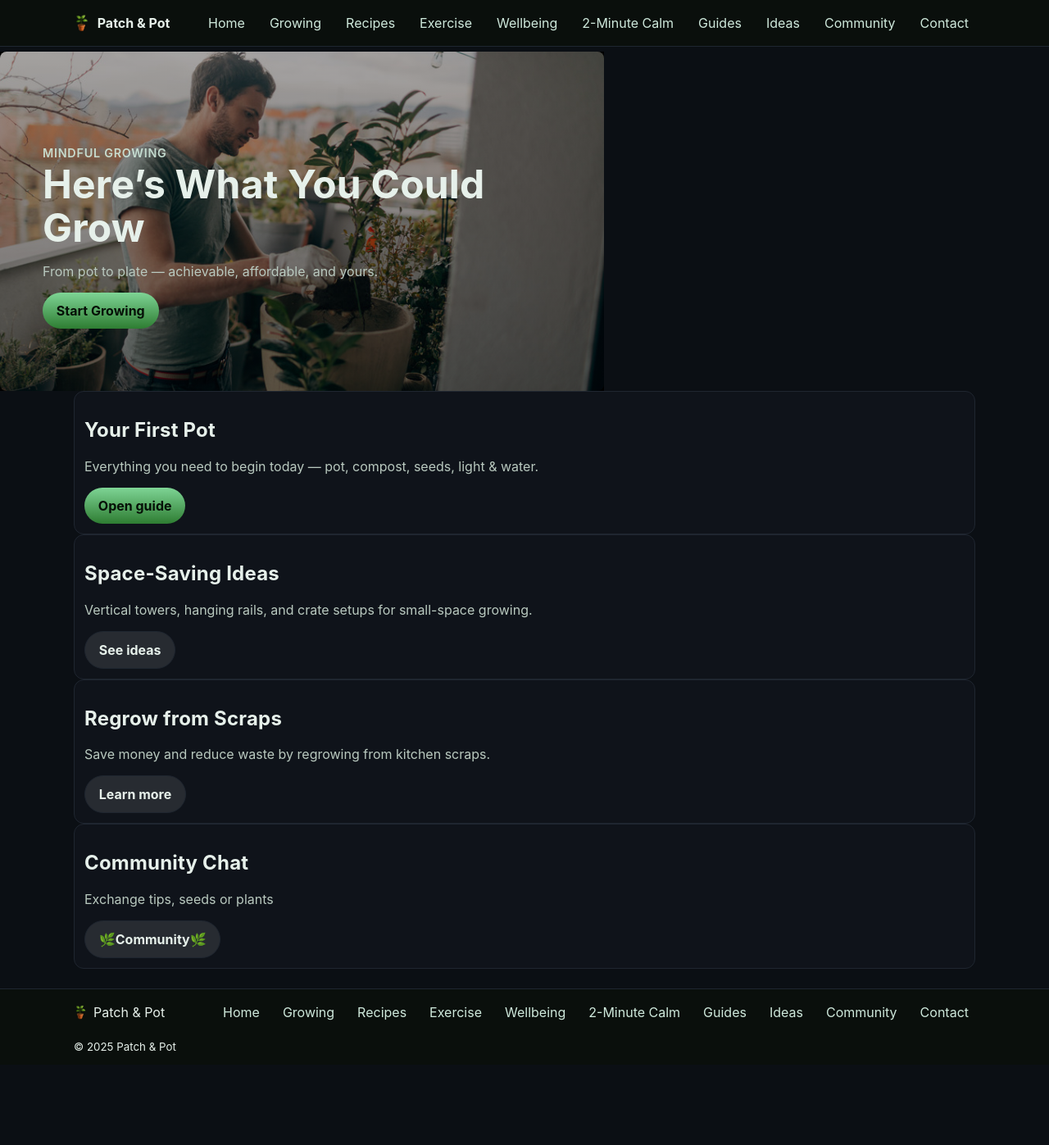
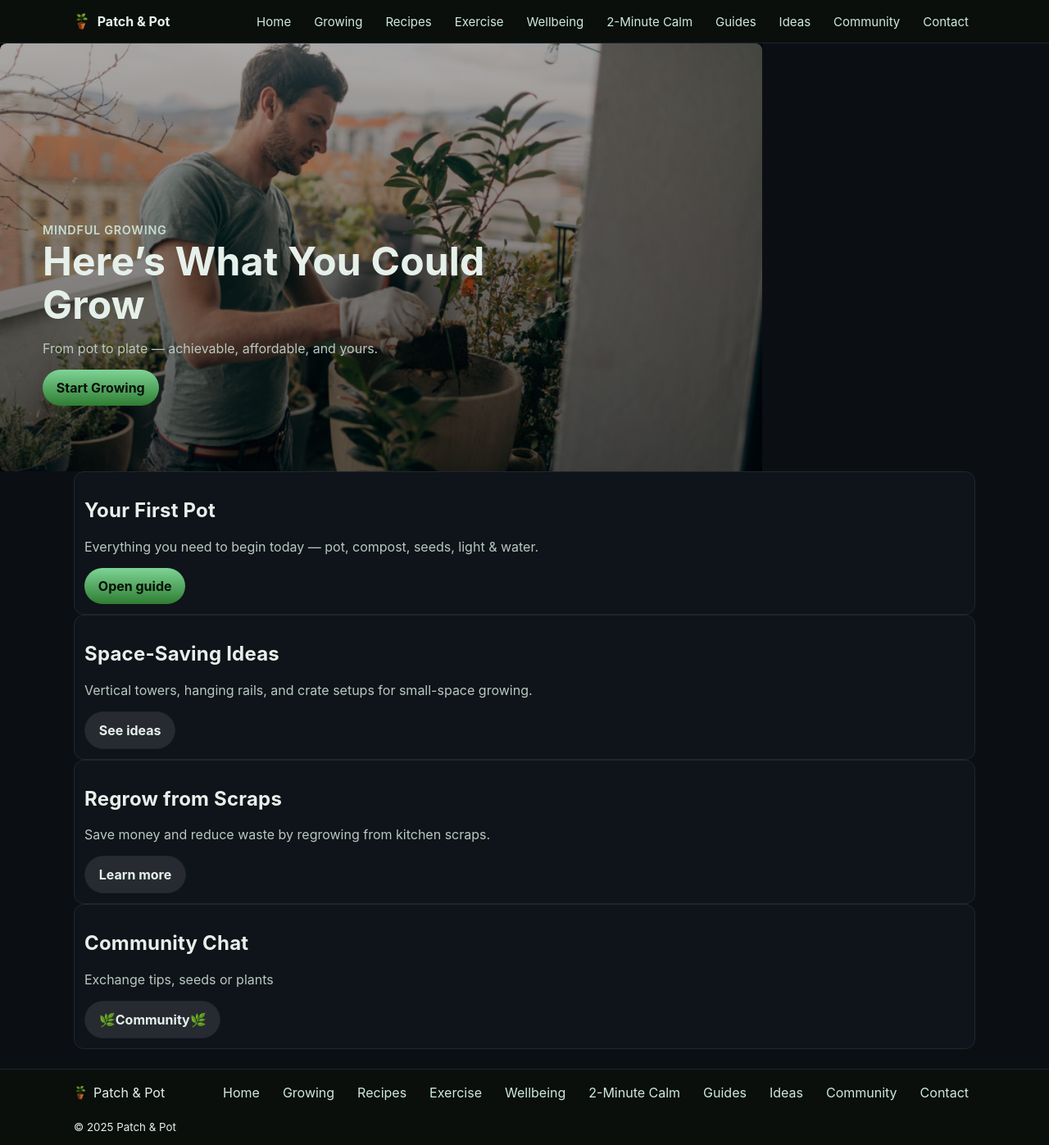
Before and after one commit to grantfitfuel/patchandpot, a Jekyll site: the page built from sites/index.html, in a window 1280 px wide. Shown: the whole page at 82% size. Built offline with Jekyll 4.4.1, drawn with Linux system fonts in a browser that asks for light colours; before the commit the page ends 1299 px from its top, so only the background shows below that.

Commit message:
Update pp-hotfix.css

```diff
--- a/sites/assets/css/pp-hotfix.css
+++ b/sites/assets/css/pp-hotfix.css
@@ -7,15 +7,29 @@
 html,body{background:var(--bg);color:var(--ink)}
 .wrap{max-width:1100px;margin:0 auto;padding:0 20px}
 
-/* Header */
+/* ================= Header & Nav ================= */
 .site-header{background:#0a0f0c;border-bottom:1px solid var(--stroke)}
 .site-header .wrap{display:flex;align-items:center;justify-content:space-between;gap:14px;padding:12px 20px}
 .site-header .brand{display:flex;align-items:center;gap:10px;text-decoration:none;color:var(--ink)}
 .site-header .logo{height:28px;width:auto}
 .site-header .site-title{font-weight:700}
-.site-header .nav{display:flex;gap:14px}
-.site-header .nav a{color:#cfe9dc;text-decoration:none;padding:6px 8px;border-radius:8px;white-space:nowrap}
+
+/* Keep nav on one line on tablets/desktops */
+.site-header .nav{display:flex;gap:12px;flex-wrap:nowrap}
+.site-header .nav a{
+  color:#cfe9dc;text-decoration:none;padding:6px 8px;border-radius:8px;white-space:nowrap;
+  font-size:clamp(13px,1.45vw,15px); line-height:1;
+}
 .site-header .nav a:hover{background:#101612}
+
+/* At medium widths, hide the site title to free space so Contact stays visible */
+@media (max-width:980px){
+  .site-header .site-title{display:none}
+  .site-header .nav{gap:10px}
+  .site-header .nav a{font-size:clamp(12.5px,1.6vw,14px);padding:6px 7px}
+}
+
+/* Mobile menu engages only below ~880px */
 .menu-toggle{display:none;background:transparent;border:0;color:var(--ink)}
 .menu-ico{display:inline-block;width:22px;height:16px}
 .menu-ico span{display:block;height:2px;background:var(--ink);margin:3px 0}
@@ -26,7 +40,7 @@ html,body{background:var(--bg);color:var(--ink)}
   .site-header .nav.open{display:flex}
 }
 
-/* Footer */
+/* ================= Footer ================= */
 .site-footer{background:#0a0f0c;border-top:1px solid var(--stroke);margin-top:24px}
 .site-footer .footer-inner{display:flex;flex-wrap:wrap;gap:12px;align-items:center;justify-content:space-between;padding:14px 20px}
 .site-footer .brand{display:flex;align-items:center;gap:8px;color:var(--ink);text-decoration:none}
@@ -35,36 +49,33 @@ html,body{background:var(--bg);color:var(--ink)}
 .foot-nav a{color:#cfe9dc;text-decoration:none;white-space:nowrap;padding:4px 8px;border-radius:8px}
 .foot-nav a:hover{background:#101612}
 
-/* Buttons (Patch & Pot green) */
+/* ================= Buttons ================= */
 .btn{display:inline-flex;align-items:center;gap:.55rem;padding:.75rem 1.05rem;border-radius:999px;font-weight:700;border:0;cursor:pointer;background:linear-gradient(180deg,var(--green1),var(--green2));color:#061007}
 .btn.ghost{background:rgba(255,255,255,.10);border:1px solid var(--stroke);color:var(--ink)}
 
-/* Hero (fix height, crop & overlay; keep text left) */
+/* ================= Hero =================
+   Taller default: head + waist visible on common crops */
 .hero{position:relative}
-.hero figure{position:relative;margin:0;height:46vh;min-height:300px;max-height:520px;overflow:hidden;background:#000}
-.hero figure img{width:100%;height:100%;object-fit:cover;object-position:center}
-.hero figure .overlay{position:absolute;inset:0;background:linear-gradient(180deg,rgba(0,0,0,.35),rgba(0,0,0,.55))}
+.hero figure{position:relative;margin:0;height:58vh;min-height:360px;max-height:660px;overflow:hidden;background:#000}
+.hero figure img{width:100%;height:100%;object-fit:cover;object-position:center 40%} /* nudge up slightly */
+.hero figure .overlay{position:absolute;inset:0;background:linear-gradient(180deg,rgba(0,0,0,.32),rgba(0,0,0,.58))}
 .hero .content{position:absolute;inset:0;display:flex;align-items:flex-end}
-.hero .content .wrap{padding-bottom:28px}
+.hero .content .wrap{padding-bottom:32px}
 .hero .eyebrow{display:block;color:#cfe9dc;opacity:.9;margin-bottom:.25rem}
-.hero h1{margin:.15rem 0 .35rem;font-size:clamp(28px,5.2vw,44px);line-height:1.1}
+.hero h1{margin:.15rem 0 .35rem;font-size:clamp(30px,5.1vw,48px);line-height:1.1}
 .hero .lead{max-width:70ch;color:var(--muted)}
 @media (max-width:740px){
-  .hero figure{height:38vh;min-height:240px}
+  .hero figure{height:44vh;min-height:280px}
 }
 
-/* Cards, tables, common elements */
+/* ================= Content polish ================= */
 .card{background:var(--glass);border:1px solid var(--stroke);border-radius:12px;padding:12px}
 .table{width:100%;border-collapse:separate;border-spacing:0;border:1px solid var(--stroke);border-radius:12px;overflow:hidden}
 .table th,.table td{border-bottom:1px solid var(--stroke);padding:.6rem .7rem;text-align:left}
 .table thead th{background:rgba(255,255,255,.06)}
 .mini-nav{display:flex;flex-wrap:wrap;gap:10px;margin:16px 0}
 .mini-nav a{color:#7ed495;text-decoration:none;padding:.35rem .6rem;border-radius:999px;border:1px solid var(--stroke);background:rgba(255,255,255,.06)}
-
-/* Images inside content keep sane sizing */
 main img{max-width:100%;height:auto;border-radius:8px}
-
-/* General text polish */
 h1,h2,h3{letter-spacing:.2px}
 p{color:var(--ink)}
 .meta,.note{color:var(--muted)}
```
